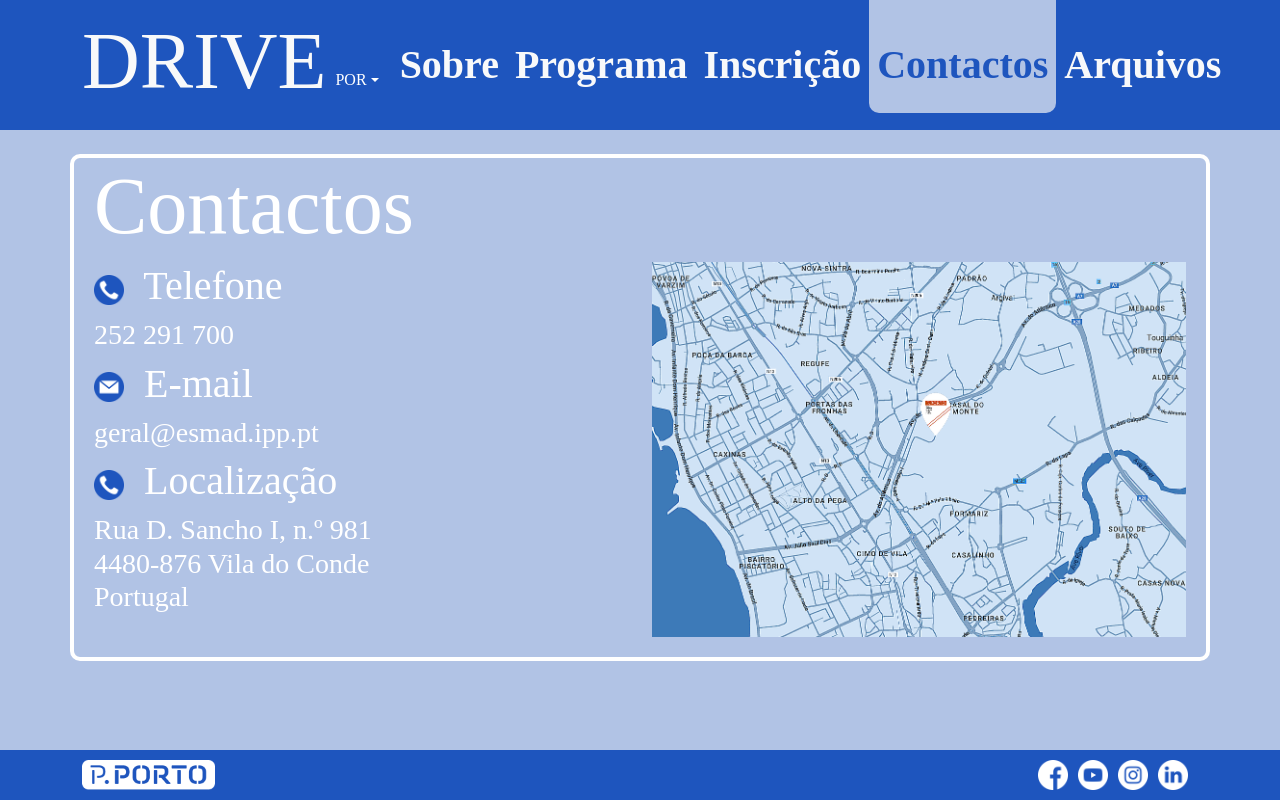
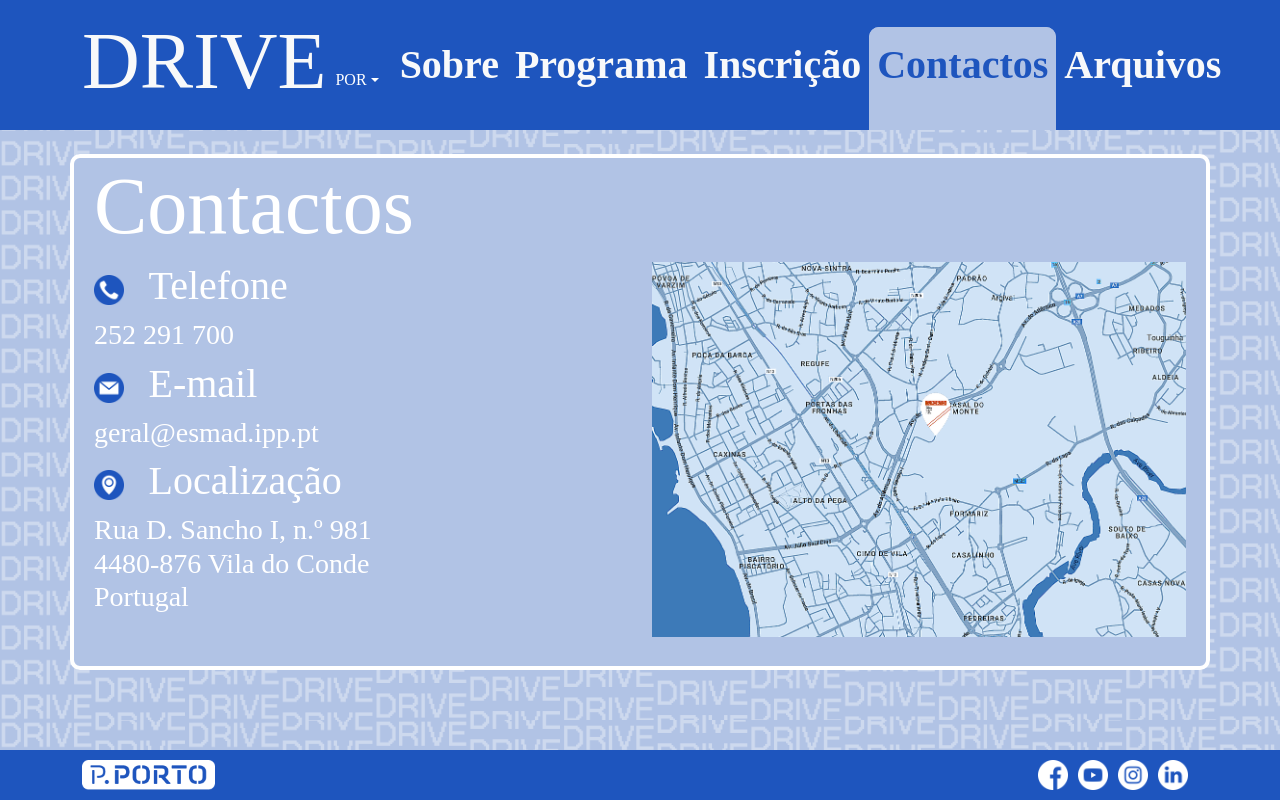
Before and after one commit to mlncpp/website_drive, a website: page views/contactos.html in a window 1280 px wide. Drawn offline with nearby package versions, Linux system fonts and the light colour scheme.

Commit message:
Front End paginas

```diff
--- a/views/contactos.html
+++ b/views/contactos.html
@@ -11,7 +11,7 @@
     </head>
     <body>
         <div class="header sticky-top">
-            <header class="navbar navbar-expand-md">
+            <header class="navbar navbar-expand-lg">
                 <div class="container d-flex justify-content-between align-items-center">
                     <div class="d-flex align-items-center">
                         <a class="navbar-brand" href="index.html">
@@ -106,20 +106,38 @@
                 <div class="container-sm mt-4">
                     <div class="row">
                         <div class="col-12">
-                            <h1 class="display-1 titulo">Contactos</h1>
+                            <h1 class="display-1 titulo" data-lang="contacts">Contactos</h1>
                         </div>
                         <div class="col-12 col-md-6">
-                            <h2 class="display-6"><img src="images/ligar.png" class="social-logo" alt="Ícone personalizado">
-                                Telefone</h2>
+                            <div class="row container align-items-center">
+                                <div class="col-1 p-0 d-flex align-items-center">
+                                    <img src="Images/ligar.png" class="social-logo" alt="Ícone personalizado">
+                                </div>
+                                <div class="col-11 d-flex align-items-start justify-content-start">
+                                    <h2 class="display-6" data-lang="phone">Telefone</h2>
+                                </div>
+                            </div>
                             <h3>252 291 700</h3>
-                            <h2 class="display-6"><img src="images/o-email.png" class="social-logo" alt="Ícone personalizado">
-                                E-mail</h2>
+                            <div class="row container align-items-center">
+                                <div class="col-1 p-0 d-flex align-items-center">
+                                    <img src="Images/o-email.png" class="social-logo" alt="Ícone personalizado">
+                                </div>
+                                <div class="col-11 d-flex align-items-start justify-content-start">
+                                    <h2 class="display-6" data-lang="mail">E-mail</h2>
+                                </div>
+                            </div>
                             <h3>geral@esmad.ipp.pt</h3>
-                            <h2 class="display-6"><img src="images/ligar.png" class="social-logo" alt="Ícone personalizado">
-                                Localização</h2>
+                            <div class="row container align-items-center">
+                                <div class="col-1 p-0 d-flex align-items-center">
+                                    <img src="Images/localizacao.png" class="social-logo" alt="Ícone personalizado">
+                                </div>
+                                <div class="col-11 d-flex align-items-start justify-content-start">
+                                    <h2 class="display-6" data-lang="location">Localização</h2>
+                                </div>
+                            </div>
                             <h3>Rua D. Sancho I, n.º 981<br>
                                 4480-876 Vila do Conde<br>
-                                Portugal</h3>
+                                Portugal</h3><br>
                         </div>
                         <div class="col-12 col-md-6">
                             <img
@@ -143,16 +161,16 @@
                         </div>
                     </div>
                     <div class="col-6 d-flex justify-content-end">
-                        <a href="https://www.facebook.com">
+                        <a href="https://www.facebook.com/pporto.esmad" target="_blank">
                             <img src="Images/facebook.png" alt="Facebook" class="social-logo">
                         </a>
-                        <a href="https://www.youtube.com">
+                        <a href="https://www.youtube.com/@drivedesignconference6552" target="_blank">
                             <img src="Images/youtube.png" alt="Youtube" class="social-logo">
                         </a>
-                        <a href="https://www.instagram.com">
+                        <a href="https://www.instagram.com/esmad_pporto/" target="_blank">
                             <img src="Images/instagram.png" alt="Instagram" class="social-logo">
                         </a>
-                        <a href="https://www.linkedin.com">
+                        <a href="https://www.linkedin.com/company/pportoesmad/?originalSubdomain=pt" target="_blank">
                             <img src="Images/linkedin.png" alt="LinkedIn" class="social-logo">
                         </a>
                     </div>
--- a/views/css/arquivos.css
+++ b/views/css/arquivos.css
@@ -47,6 +47,23 @@ body {
 .hover-effect {
   position: relative;
   border-radius: 10px;
+  height: calc(100% + 35px);
+}
+
+@media (min-width: 830px) and (max-width: 992px) {
+  .hover-effect {
+      position: relative;
+      border-radius: 10px;
+      height: calc(100% + 30px);
+  }
+}
+
+@media (max-width: 829px) {
+  .hover-effect {
+      position: relative;
+      border-radius: 10px;
+      height: calc(100% + 20px);
+  }
 }
 
 .hover-effect::after {
@@ -76,18 +93,22 @@ body {
   position: relative;
   z-index: 1;
   border-radius: 10px;
+  border-bottom-left-radius: 0;
+  border-bottom-right-radius: 0;
 }
 
 .navbar-nav .nav-item .nav-link.active::before {
   content: "";
   position: absolute;
-  bottom: -10px;
-  left: 0;
-  right: 0;
-  height: calc(100% + 50px);
+  bottom: -27px;
+    left: 0;
+    right: 0;
+    top: 0;
   background-color: #B1C3E5;
   z-index: -1;
   border-radius: 10px;
+  border-bottom-left-radius: 0;
+  border-bottom-right-radius: 0;
 }
 
 .menu-fullscreen {
--- a/views/css/contactos.css
+++ b/views/css/contactos.css
@@ -2,7 +2,7 @@ body {
     font-family: PP NeueBit;
     color: white;
     background-color: #B1C3E5;
-    background-image: url("Images/estilo\ Background.png");
+    background-image: url("../images/estilo_background.png");
     background-size: cover;
     margin: 0;
 }
@@ -49,6 +49,23 @@ body {
 .hover-effect {
     position: relative;
     border-radius: 10px;
+    height: calc(100% + 35px);
+}
+
+@media (min-width: 830px) and (max-width: 992px) {
+    .hover-effect {
+        position: relative;
+        border-radius: 10px;
+        height: calc(100% + 30px);
+    }
+}
+
+@media (max-width: 829px) {
+    .hover-effect {
+        position: relative;
+        border-radius: 10px;
+        height: calc(100% + 20px);
+    }
 }
 
 .hover-effect::after {
@@ -78,18 +95,22 @@ body {
     position: relative;
     z-index: 1;
     border-radius: 10px;
+    border-bottom-left-radius: 0;
+  border-bottom-right-radius: 0;
 }
 
 .navbar-nav .nav-item .nav-link.active::before {
     content: "";
     position: absolute;
-    bottom: -10px;
+    bottom: -27px;
     left: 0;
     right: 0;
-    height: calc(100% + 50px);
+    top: 0;
     background-color: #B1C3E5;
     z-index: -1;
     border-radius: 10px;
+    border-bottom-left-radius: 0;
+  border-bottom-right-radius: 0;
 }
 
 .menu-fullscreen {
--- a/views/css/galeria.css
+++ b/views/css/galeria.css
@@ -47,6 +47,23 @@ body {
 .hover-effect {
     position: relative;
     border-radius: 10px;
+    height: calc(100% + 35px);
+}
+
+@media (min-width: 830px) and (max-width: 992px) {
+    .hover-effect {
+        position: relative;
+        border-radius: 10px;
+        height: calc(100% + 30px);
+    }
+}
+
+@media (max-width: 829px) {
+    .hover-effect {
+        position: relative;
+        border-radius: 10px;
+        height: calc(100% + 20px);
+    }
 }
 
 .hover-effect::after {
@@ -76,18 +93,22 @@ body {
     position: relative;
     z-index: 1;
     border-radius: 10px;
+    border-bottom-left-radius: 0;
+  border-bottom-right-radius: 0;
 }
 
 .navbar-nav .nav-item .nav-link.active::before {
     content: "";
     position: absolute;
-    bottom: -10px;
+    bottom: -27px;
     left: 0;
     right: 0;
-    height: calc(100% + 50px);
+    top: 0;
     background-color: #B1C3E5;
     z-index: -1;
     border-radius: 10px;
+    border-bottom-left-radius: 0;
+  border-bottom-right-radius: 0;
 }
 .menu-fullscreen {
     position: fixed;
--- a/views/css/index.css
+++ b/views/css/index.css
@@ -46,6 +46,23 @@ body {
 .hover-effect {
     position: relative;
     border-radius: 10px;
+    height: calc(100% + 35px);
+}
+
+@media (min-width: 830px) and (max-width: 992px) {
+    .hover-effect {
+        position: relative;
+        border-radius: 10px;
+        height: calc(100% + 30px);
+    }
+}
+
+@media (max-width: 829px) {
+    .hover-effect {
+        position: relative;
+        border-radius: 10px;
+        height: calc(100% + 20px);
+    }
 }
 
 .hover-effect::after {
@@ -80,9 +97,10 @@ body {
 .navbar-nav .nav-item .nav-link.active::before {
     content: "";
     position: absolute;
-    bottom: -10px;
+    bottom: 0;
     left: 0;
     right: 0;
+    top: 0;
     height: calc(100% + 50px);
     background-color: #B1C3E5;
     z-index: -1;
@@ -118,7 +136,7 @@ body {
 .menu-fullscreen ul li {
     padding: 0;
     border-bottom: 1px solid white;
-    width: 100vh;
+    width: 1000px;
 }
 
 .menu-fullscreen ul li a {
--- a/views/css/inscricao.css
+++ b/views/css/inscricao.css
@@ -49,6 +49,23 @@ body {
 .hover-effect {
     position: relative;
     border-radius: 10px;
+    height: calc(100% + 35px);
+}
+
+@media (min-width: 830px) and (max-width: 992px) {
+    .hover-effect {
+        position: relative;
+        border-radius: 10px;
+        height: calc(100% + 30px);
+    }
+}
+
+@media (max-width: 829px) {
+    .hover-effect {
+        position: relative;
+        border-radius: 10px;
+        height: calc(100% + 20px);
+    }
 }
 
 .hover-effect::after {
@@ -78,18 +95,22 @@ body {
     position: relative;
     z-index: 1;
     border-radius: 10px;
+    border-bottom-left-radius: 0;
+  border-bottom-right-radius: 0;
 }
 
 .navbar-nav .nav-item .nav-link.active::before {
     content: "";
     position: absolute;
-    bottom: -10px;
+    bottom: -27px;
     left: 0;
     right: 0;
-    height: calc(100% + 50px);
+    top: 0;
     background-color: #B1C3E5;
     z-index: -1;
     border-radius: 10px;
+    border-bottom-left-radius: 0;
+  border-bottom-right-radius: 0;
 }
 
 .menu-fullscreen {
--- a/views/css/programa.css
+++ b/views/css/programa.css
@@ -46,8 +46,24 @@ body {
 .hover-effect {
     position: relative;
     border-radius: 10px;
+    height: calc(100% + 35px);
 }
 
+@media (min-width: 830px) and (max-width: 992px) {
+    .hover-effect {
+        position: relative;
+        border-radius: 10px;
+        height: calc(100% + 30px);
+    }
+}
+
+@media (max-width: 829px) {
+    .hover-effect {
+        position: relative;
+        border-radius: 10px;
+        height: calc(100% + 20px);
+    }
+}
 .hover-effect::after {
     content: "";
     position: absolute;
@@ -75,18 +91,22 @@ body {
     position: relative;
     z-index: 1;
     border-radius: 10px;
+    border-bottom-left-radius: 0;
+  border-bottom-right-radius: 0;
 }
 
 .navbar-nav .nav-item .nav-link.active::before {
     content: "";
     position: absolute;
-    bottom: -10px;
+    bottom: -27px;
     left: 0;
     right: 0;
-    height: calc(100% + 50px);
+    top: 0;
     background-color: #B1C3E5;
     z-index: -1;
     border-radius: 10px;
+    border-bottom-left-radius: 0;
+  border-bottom-right-radius: 0;
 }
 
 .menu-fullscreen {
--- a/views/css/sobre.css
+++ b/views/css/sobre.css
@@ -46,6 +46,23 @@ body {
 .hover-effect {
     position: relative;
     border-radius: 10px;
+    height: calc(100% + 35px);
+}
+
+@media (min-width: 830px) and (max-width: 992px) {
+    .hover-effect {
+        position: relative;
+        border-radius: 10px;
+        height: calc(100% + 30px);
+    }
+}
+
+@media (max-width: 829px) {
+    .hover-effect {
+        position: relative;
+        border-radius: 10px;
+        height: calc(100% + 20px);
+    }
 }
 
 .hover-effect::after {
@@ -75,18 +92,22 @@ body {
     position: relative;
     z-index: 1;
     border-radius: 10px;
+    border-bottom-left-radius: 0;
+  border-bottom-right-radius: 0;
 }
 
 .navbar-nav .nav-item .nav-link.active::before {
     content: "";
     position: absolute;
-    bottom: -10px;
+    bottom: -27px;
     left: 0;
     right: 0;
-    height: calc(100% + 50px);
+    top: 0;
     background-color: #B1C3E5;
     z-index: -1;
     border-radius: 10px;
+    border-bottom-left-radius: 0;
+  border-bottom-right-radius: 0;
 }
 
 .menu-fullscreen {
```
Also changed, not shown: views/arquivos.html (+9 -9 lines), views/galeria.html (+9 -9 lines), views/index.html (+12 -12 lines), views/inscricao.html (+9 -9 lines), views/programa.html (+9 -9 lines), views/sobre.html (+9 -9 lines).
